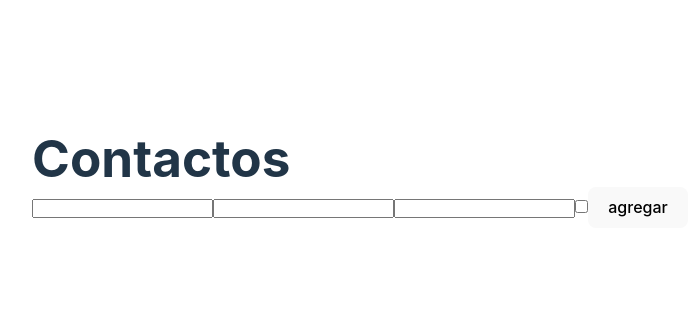
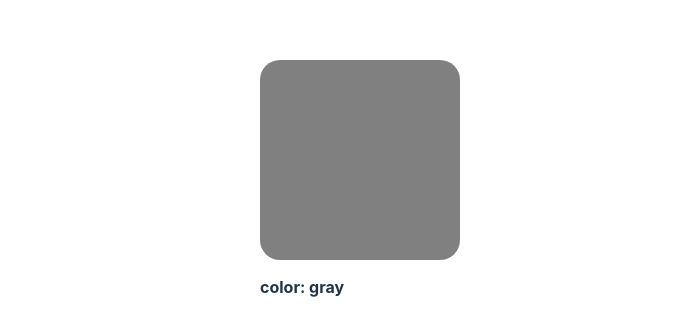
Before and after one commit to CAMILOITT/react_context, a React (Vite) app: page / in a window 1280 px wide. Shown: the part 221-556 px from the top of the page, without its empty margins (280-979 px from the left). Built offline with nearby package versions, Linux system fonts and the light colour scheme.

Commit message:
add thid challeng4

```diff
--- a/src/App.jsx
+++ b/src/App.jsx
@@ -1,9 +1,10 @@
 import Challenge3 from './page/challenge3/Challenge3';
+import Challenge4 from './page/challenge4/Challenge4';
 
 function App() {
   return (
     <div className="App">
-      <Challenge3 />
+      <Challenge4 />
     </div>
   );
 }
--- /dev/null
+++ b/src/components/challenge3/addContact/AddContact.css
@@ -0,0 +1,24 @@
+.addContact {
+  padding: 20px;
+}
+.addContact__containerInput {
+  display: grid;
+  grid-template-columns: repeat(2, 1turn);
+  grid-template-rows: repeat(2, 1turn);
+  gap: 5px;
+}
+.containerInput__input {
+  outline: none;
+  border: none;
+  padding: 5px 10px;
+  border-radius: 3px;
+  -webkit-border-radius: 3px;
+  -moz-border-radius: 3px;
+  -ms-border-radius: 3px;
+  -o-border-radius: 3px;
+}
+
+.checkbox__check{
+  margin-block: 15px;
+  margin-inline-end: 10px;
+}
--- a/src/components/challenge3/addContact/AddContact.jsx
+++ b/src/components/challenge3/addContact/AddContact.jsx
@@ -1,4 +1,5 @@
 import { useRef } from 'react';
+import './AddContact.css';
 
 export default function AddContact({ contact }) {
   const inputName = useRef('');
@@ -21,13 +22,22 @@ export default function AddContact({ contact }) {
   }
 
   return (
-    <form onSubmit={handleOnSubmit}>
-      <input type="text" name="name" id="inputName" ref={inputName} required />
+    <form onSubmit={handleOnSubmit} className="addContact">
+      <div className="addContact__containerInput">
+        <input
+          type="text"
+          name="name"
+          id="inputName"
+          ref={inputName}
+          required
+          className="containerInput__input"
+        />
         <input
           type="text"
           name="lastName"
           id="inputLastName"
           ref={inputLastName}
+          className="containerInput__input"
         />
         <input
           type="email"
@@ -35,14 +45,20 @@ export default function AddContact({ contact }) {
           id="inputEmail"
           ref={inputEmail}
           required
+          className="containerInput__input"
         />
+        <label htmlFor="inputConnect" className="containerInput__checkbox">
           <input
             type="checkbox"
             name="connect"
             id="inputConnect"
             ref={inputConnect}
+            className="checkbox__check"
           />
-      <button>agregar</button>
+          activo
+        </label>
+      </div>
+      <button className="addContact__btn">agregar</button>
     </form>
   );
 }
--- a/src/components/challenge3/listContact/ListContact.css
+++ b/src/components/challenge3/listContact/ListContact.css
@@ -0,0 +1,36 @@
+.listContact {
+  list-style: none;
+  padding: 30px 20px;
+  border-radius: 20px;
+  -webkit-border-radius: 20px;
+  -moz-border-radius: 20px;
+  -ms-border-radius: 20px;
+  -o-border-radius: 20px;
+  min-width: 270px;
+  height: 60vh;
+  overflow-y: scroll;
+}
+.listContact::-webkit-scrollbar {
+  display: none;
+}
+
+.listContact__userContact {
+  margin-block: 30px;
+  transition: 1s;
+  -webkit-transition: 1s;
+  -moz-transition: 1s;
+  -ms-transition: 1s;
+  -o-transition: 1s;
+}
+
+.userContact__fullName {
+  text-align: center;
+  font-size: clamp(19px, 4vw, 24px);
+}
+.userContact__connect {
+  margin-block-end: 10px;
+  font-weight: bold;
+}
+.userContact__btn-connect {
+  margin-inline-end: 15px;
+}
--- a/src/components/challenge3/listContact/ListContact.jsx
+++ b/src/components/challenge3/listContact/ListContact.jsx
@@ -1,17 +1,20 @@
+import './ListContact.css';
 export default function ListContact({ listContacts, list, modify }) {
+
   function handleChangeConnect(key) {
-    const newList = listContacts;
+    const newList = [...listContacts];
     const contact = newList.find((contact) => contact.id === key);
     const positionContact = newList.indexOf(contact);
-    contact.connect ? (contact.connect = false) : (contact.connect = true);
+    contact.connect = !contact.connect;
     newList[positionContact] = contact;
-    console.log(listContacts);
     modify(newList);
   }
+
   function handleDelete(key) {
     const newList = listContacts.filter((contact) => contact.id !== key);
     list(newList);
   }
+
   return (
     <ul className="listContact">
       {listContacts.map((contact) => (
--- /dev/null
+++ b/src/components/challenge4/changeColor/ChangeColor.css
@@ -0,0 +1,3 @@
+.containerChangeColor{
+
+}
--- /dev/null
+++ b/src/components/challenge4/changeColor/ChangeColor.jsx
@@ -0,0 +1,42 @@
+import { useState } from 'react';
+
+export default function ChangeColor() {
+  const [intervalId, setIntervalId] = useState(null);
+  const [color, setColor] = useState('gray');
+
+  const styleComponent = {
+    width: '200px',
+    height: '200px',
+    background: color,
+    borderRadius: '20px',
+  };
+
+  function changeColor() {
+    const changeId = setInterval(() => {
+      const red = Math.floor(Math.random() * 255);
+      const green = Math.floor(Math.random() * 255);
+      const blue = Math.floor(Math.random() * 255);
+      setColor(`rgb(${red},${green},${blue})`);
+    }, 300);
+    setIntervalId(changeId);
+  }
+
+  function stopChangeColor() {
+    clearInterval(intervalId);
+  }
+
+  return (
+    <div>
+      <div
+        className="containerChangeColor"
+        style={styleComponent}
+        onMouseOver={changeColor}
+        onMouseLeave={stopChangeColor}
+        onDoubleClick={stopChangeColor}
+      ></div>
+      <p style={{ fontWeight: 'bold', marginBlockStart: '15px' }}>
+        color: {color}
+      </p>
+    </div>
+  );
+}
--- /dev/null
+++ b/src/page/challenge3/Challenge3.css
@@ -0,0 +1,13 @@
+.titleContact {
+  text-align: center;
+  margin-block: 15px;
+  font-size: 30px;
+}
+.containerContact {
+  background: #000;
+  border-radius: 20px;
+  -webkit-border-radius: 20px;
+  -moz-border-radius: 20px;
+  -ms-border-radius: 20px;
+  -o-border-radius: 20px;
+}
--- a/src/page/challenge3/Challenge3.jsx
+++ b/src/page/challenge3/Challenge3.jsx
@@ -1,6 +1,7 @@
 import { useState } from 'react';
 import AddContact from '../../components/challenge3/addContact/AddContact';
 import ListContact from '../../components/challenge3/listContact/ListContact';
+import './Challenge3.css';
 
 export default function Challenge3() {
   const [list, setList] = useState([]);
@@ -18,9 +19,9 @@ export default function Challenge3() {
   return (
     <div>
       <div>
-        <h1>Contactos</h1>
+        <h1 className="titleContact">Contactos</h1>
       </div>
-      <div>
+      <div className="containerContact">
         <ListContact
           listContacts={list}
           list={deleteContact}
--- a/src/page/challenge4/Challenge4.jsx
+++ b/src/page/challenge4/Challenge4.jsx
@@ -1,25 +1,9 @@
-import AddContact from '../../components/challenge4/addContact/AddContact';
-import ListContact from '../../components/challenge4/listContact/ListContact';
+import ChangeColor from '../../components/challenge4/changeColor/ChangeColor';
 
 export default function Challenge4() {
-  const [list, setList] = useState([]);
-
-  function createContact(data) {
-    setList([...list, { ...data, id: new Date() }]);
-  }
-  function deleteContact(newList) {
-    setList(newList);
-  }
-
   return (
     <div>
-      <div>
-        <h1>Contactos</h1>
-      </div>
-      <div>
-        <ListContact contacts={list} list={createContact} />
-        <AddContact contact={createContact} />
-      </div>
+      <ChangeColor />
     </div>
   );
 }
```
Also changed, not shown: package.json (line endings or trailing spaces). Lines whose indentation alone changed are shown as unchanged.
